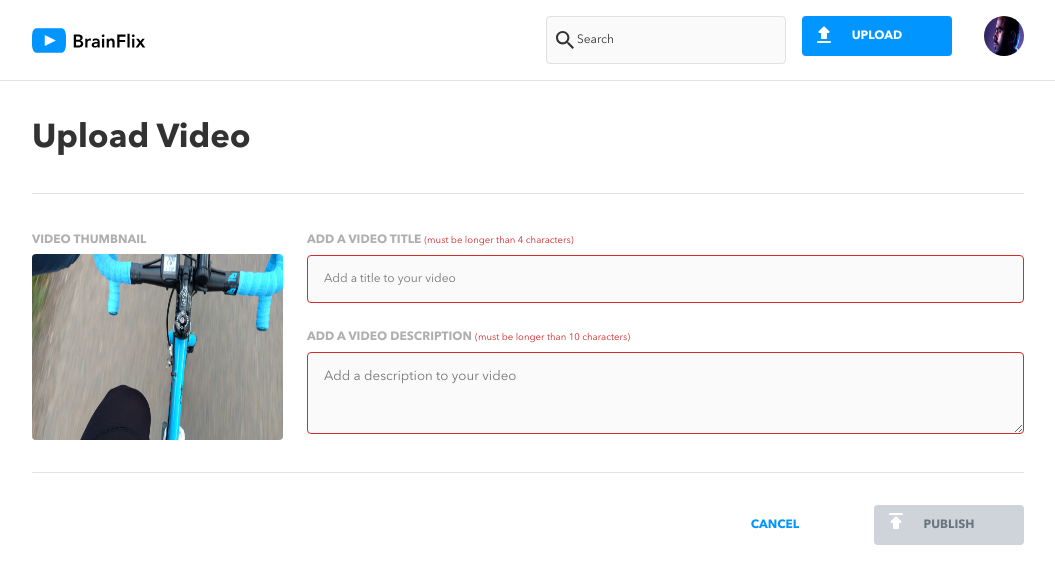
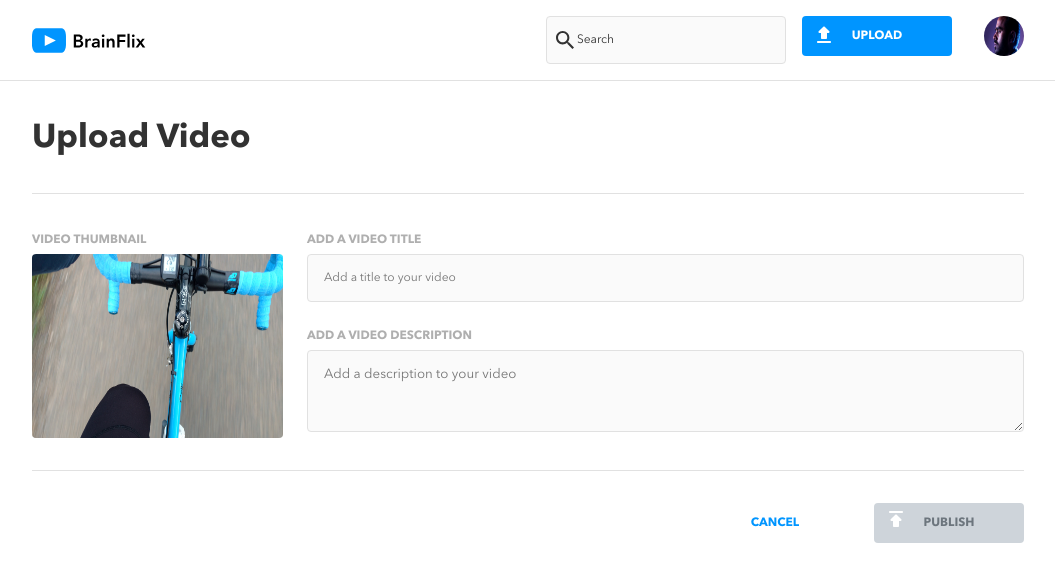
Before and after one commit to SimaRjb/Sima-Rajabi-BrainFlix, a React (Create React App) app: page /upload in a window 1280 px wide. Shown: the top 584 px of the page, without its empty margins (112-1167 px from the left). Built offline with nearby package versions, Linux system fonts and the light colour scheme; no server answers.

Commit message:
added states for changing color when the inputs are touched

```diff
--- a/src/pages/VideoUpload/VideoUpload.jsx
+++ b/src/pages/VideoUpload/VideoUpload.jsx
@@ -15,6 +15,10 @@ const [description, setDescription] = useState("");
 
 const [isTitleValid, setIsTitleValid] = useState(false);
 const [isDescriptionValid, setIsDescriptionValid] = useState(false);
+
+const [isTitleTouched, setIsTitleTouched] = useState(false);
+const [isDescriptionTouched, setIsDescriptionTouched] = useState(false);
+
 // const [isFormValid, setIsFormValid] = useState(false);
 
 // const validateTitle = () => {
@@ -25,12 +29,14 @@ const handleChangeTitle = (event) => {
   const value = event.target.value;
   setTitle(value);
   setIsTitleValid(value.length > 4); // Check if title length is longer than 4 characters
+  setIsTitleTouched(true);
 };
 
 const handleDescriptionChange = (event) => {
   const value = event.target.value;
   setDescription(value);
   setIsDescriptionValid(value.length > 10); // Check if description length is longer than 10 characters
+  setIsDescriptionTouched(true);
 };
 
 
@@ -93,12 +99,12 @@ const postVideo = async () => {
                         <div className="form-upload__label-wrapper">
                           <label className="form-upload__label">
                             {" "}
-                            ADD A VIDEO TITLE {!isTitleValid && <span className="label-error">  (Must be longer than 4 characters)</span>}
+                            ADD A VIDEO TITLE {isTitleTouched && !isTitleValid && <span className="label-error">  (Must be longer than 4 characters)</span>}
                           </label>
                         </div>
                         <div className="form-upload__input-wrapper">
                           <input
-                            className={`form-upload__input form-upload__title ${isTitleValid ? 'input-valid' : 'input-invalid'}`}
+                            className={`form-upload__input form-upload__title ${isTitleTouched && !isTitleValid && 'input-invalid'}`}
                             type="text"
                             placeholder="Add a title to your video"
                             name="title"
@@ -115,12 +121,12 @@ const postVideo = async () => {
                         <div className="form-upload__label-wrapper">
                           <label className="form-upload__label">
                             {" "}
-                            ADD A VIDEO DESCRIPTION {!isDescriptionValid && <span className="label-error">  (Must be longer than 10 characters)</span>}
+                            ADD A VIDEO DESCRIPTION {isDescriptionTouched && !isDescriptionValid && <span className="label-error">  (Must be longer than 10 characters)</span>}
                           </label>
                         </div>
                         <div className="form-upload__input-wrapper">
                           <textarea
-                            className={`form-upload__input form-upload__description ${isDescriptionValid ? 'input-valid' : 'input-invalid'}`}
+                            className={`form-upload__input form-upload__description ${isDescriptionTouched && !isDescriptionValid && 'input-invalid'}`}
                             type="text"
                             placeholder="Add a description to your video"
                             rows={3}
@@ -165,11 +171,153 @@ export default VideoUpload;
 
 
 
-// import React, { useState } from 'react';
-// import axios from 'axios';
+// import "./VideoUpload.scss";
+// import formImg from "../../assets/images/Upload-video-preview.jpg";
+// import publishIcon from "../../assets/icons/publish.svg";
+// import { useNavigate } from "react-router-dom";
+// import { useEffect, useState } from "react";
+// import axios from "axios";
 
-// function VideoUpload() {
+// function VideoUpload(props) {
+//   const apiKey = props.apiKey;
 //   const baseUrl = "http://localhost:8081";
+//   const navigate = useNavigate();
+
+//   const [title, setTitle] = useState("");
+//   const [description, setDescription] = useState("");
+
+//   const [isTitleValid, setIsTitleValid] = useState(false);
+//   const [isDescriptionValid, setIsDescriptionValid] = useState(false);
+
+//   const [titleTouched, setTitleTouched] = useState(false);
+//   const [descriptionTouched, setDescriptionTouched] = useState(false);
+
+//   const handleChangeTitle = (event) => {
+//     const value = event.target.value;
+//     setTitle(value);
+//     setIsTitleValid(value.length > 4);
+//     setTitleTouched(true);
+//   };
+
+//   const handleDescriptionChange = (event) => {
+//     const value = event.target.value;
+//     setDescription(value);
+//     setIsDescriptionValid(value.length > 10);
+//     setDescriptionTouched(true);
+//   };
+
+//   const postVideo = async () => {
+//     try {
+//       const res = await axios.post(`${baseUrl}/videos?api_key=abc`, {
+//         title: title,
+//         description: description
+//       });
+//       console.log("post response: ", res.data);
+//     } catch (error) {
+//       console.error(error);
+//     }
+//   };
+
+//   const submitHandler = (event) => {
+//     event.preventDefault();
+
+//     if (isTitleValid && isDescriptionValid) {
+//       postVideo();
+//     } else {
+//       console.log("title is invalid");
+//     }
+//   };
+
+//   return (
+//     <main>
+//       <section className="upload-wrapper">
+//         <div className="upload">
+//           <div className="upload__content">
+//             <div className="upload__title-wrapper">
+//               <div className="upload__title-content">
+//                 <h1 className="upload__title">Upload Video</h1>
+//               </div>
+//             </div>
+
+//             <section className="form-upload-wrapper">
+//               <div className="form-upload-container">
+//                 <form onSubmit={submitHandler} className="form-upload">
+//                   <div className="form-upload__content">
+//                     <div className="form-upload__left">
+//                       <div className="form-upload__label-wrapper">
+//                         <label className="form-upload__label"> VIDEO THUMBNAIL</label>
+//                       </div>
+//                       <div className="form-upload__img-wrapper">
+//                         <img
+//                           className="form-upload__img"
+//                           src={formImg}
+//                           alt="preview"
+//                         />
+//                       </div>
+//                     </div>
+
+//                     <div className="form-upload__right">
+//                       <div className="form-upload__title-wrapper">
+//                         <div className="form-upload__label-wrapper">
+//                           <label className="form-upload__label">
+//                             {" "}
+//                             ADD A VIDEO TITLE {titleTouched && !isTitleValid && <span className="label-error">  (Must be longer than 4 characters)</span>}
+//                           </label>
+//                         </div>
+//                         <div className="form-upload__input-wrapper">
+//                           <input
+//                             className={`form-upload__input form-upload__title ${titleTouched && !isTitleValid ? 'input-invalid' : ''}`}
+//                             type="text"
+//                             placeholder="Add a title to your video"
+//                             name="title"
+//                             onChange={handleChangeTitle}
+//                             value={title}
+//                           />
+//                         </div>
+//                       </div>
+
+//                       <div className="form-upload__description-wrapper">
+//                         <div className="form-upload__label-wrapper">
+//                           <label className="form-upload__label">
+//                             {" "}
+//                             ADD A VIDEO DESCRIPTION {descriptionTouched && !isDescriptionValid && <span className="label-error">  (Must be longer than 10 characters)</span>}
+//                           </label>
+//                         </div>
+//                         <div className="form-upload__input-wrapper">
+//                           <textarea
+//                             className={`form-upload__input form-upload__description ${descriptionTouched && !isDescriptionValid ? 'input-invalid' : ''}`}
+//                             type="text"
+//                             placeholder="Add a description to your video"
+//                             rows={3}
+//                             name="description"
+//                             onChange={handleDescriptionChange}
+//                             value={description}
+//                           />
+//                         </div>
+//                       </div>
+//                     </div>
+//                   </div>
+
+//                   <div className="form-upload__btn-wrapper">
+//                     <div className="form-upload__btn-cancel-wrapper form-upload__btn-container">
+//                       <button className="form-upload__btn form-upload__btn-cancel">
+//                         CANCEL
+//                       </button>
+//                     </div>
+//                     <div className="form-upload__btn-publish-wrapper form-upload__btn-container">
+//                       <img className="form-upload__btn-icon" src={publishIcon} />
+//                       <button
+//                         className="form-upload__btn form-upload__btn-publish"
+//                         type="
+
+
+// /////////////////////////////////////////////////////
+// ////////////////////////////////
+// // import React, { useState } from 'react';
+// // import axios from 'axios';
+
+// // function VideoUpload() {
+// //   const baseUrl = "http://localhost:8081";
 //   const [title, setTitle] = useState('');
 //   const [description, setDescription] = useState('');
 //   const [isTitleValid, setIsTitleValid] = useState(true);
```
